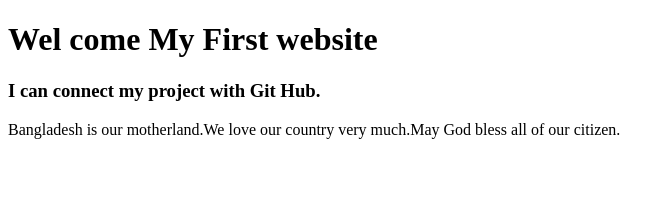
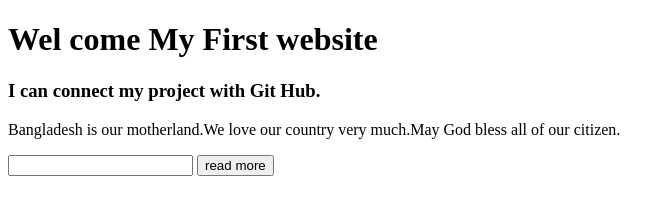
Before and after one commit to bipreshroy/my_first_website, a plain HTML site: page index.html in a window 1280 px wide. Shown: the whole page, without its empty margins (0-671 px from the left). Drawn offline with Linux system fonts and the light colour scheme.

Commit message:
done my clickme button

```diff
--- a/index.html
+++ b/index.html
@@ -9,6 +9,7 @@
     <h1>Wel come My First website</h1>
     <h3>I can connect my project with Git Hub.</h3>
     <p>Bangladesh is our motherland.We love our country very much.May God bless all of our citizen.</p>
-
+    <input type="text">
+    <button>read more</button>
 </body>
 </html>
```
